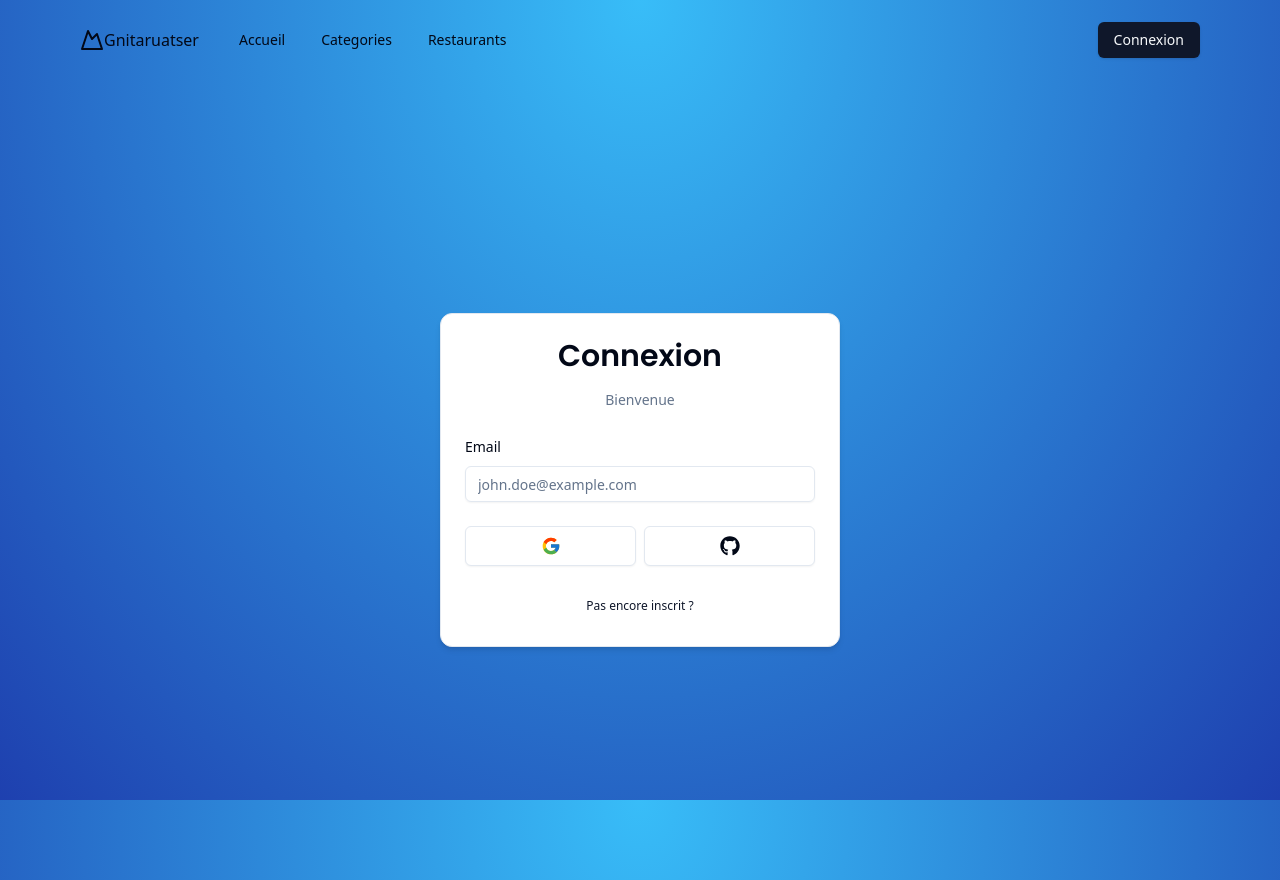
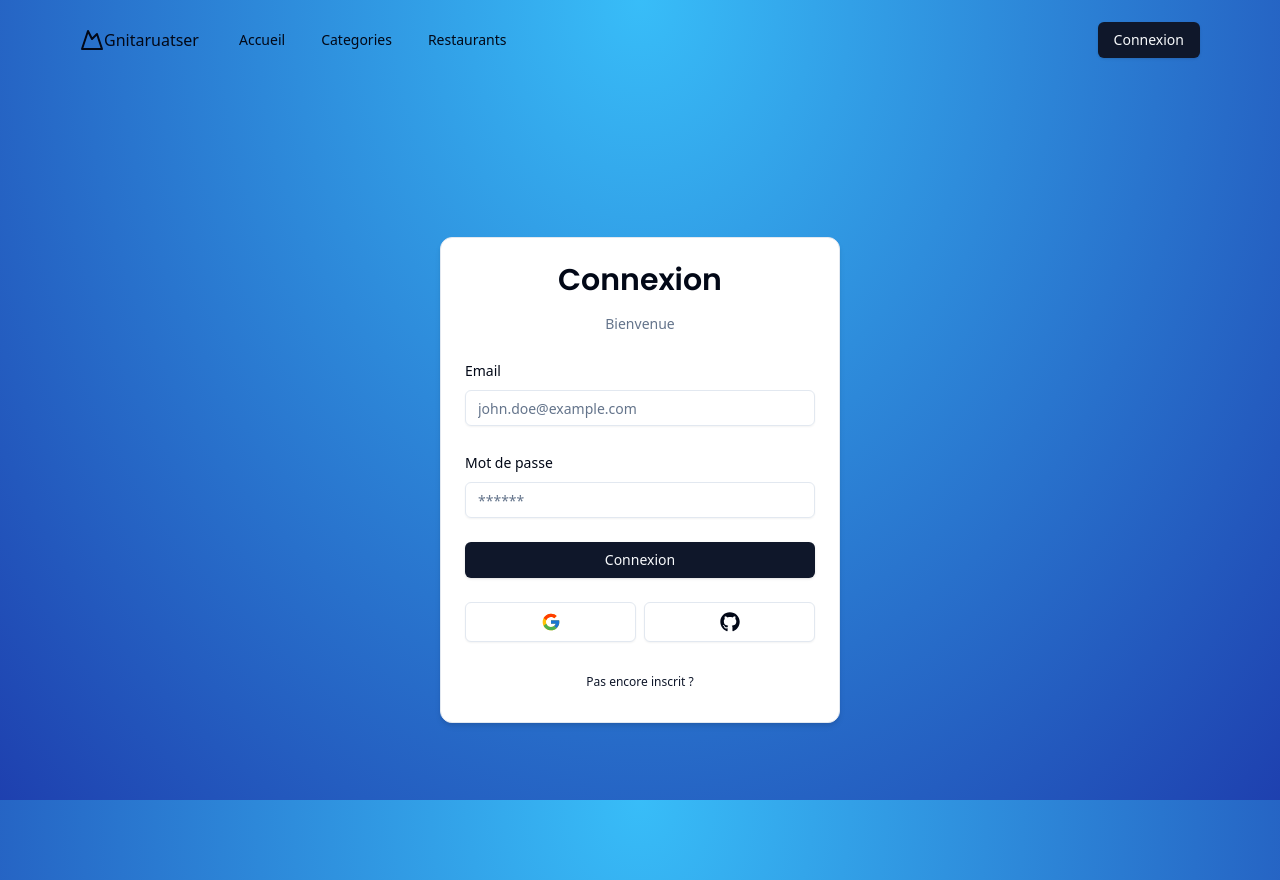
Before and after one commit to gregmaax/restaurating-react, a Next.js app: page /auth/login in a window 1280 px wide. Built offline with nearby package versions, Linux system fonts and the light colour scheme.

Commit message:
login form finished + server action

```diff
--- /dev/null
+++ b/src/actions/login.ts
@@ -0,0 +1,16 @@
+"use server";
+
+import { z } from "zod";
+import { LoginSchema } from "~/schemas";
+
+export const login = async (values: z.infer<typeof LoginSchema>) => {
+  const validatedFields = LoginSchema.safeParse(values);
+
+  if (!validatedFields) {
+    return { error: "Champs invalides !" };
+  }
+
+  return {
+    success: "Email envoyé",
+  };
+};
--- a/src/app/categories/page.tsx
+++ b/src/app/categories/page.tsx
@@ -1,5 +1,5 @@
-import CategoriesList from "~/components/categories-list";
-import { CreateCategoryDialog } from "~/components/create-category-dialog";
+import CategoriesList from "~/components/categories/categories-list";
+import { CreateCategoryDialog } from "~/components/categories/create-category-dialog";
 import { db } from "~/server/db";
 
 export const dynamic = "force-dynamic";
--- a/src/components/auth/login-form.tsx
+++ b/src/components/auth/login-form.tsx
@@ -11,10 +11,20 @@ import {
   FormField,
   FormItem,
   FormLabel,
+  FormMessage,
 } from "~/components/ui/form";
-import { Input } from "../ui/input";
+import { Input } from "~/components/ui/input";
+import { Button } from "~/components/ui/button";
+import FormError from "~/components/form-error";
+import FormSuccess from "~/components/form-success";
+import { login } from "~/actions/login";
+import { useState, useTransition } from "react";
 
 export default function LoginForm() {
+  const [isPending, startTransition] = useTransition();
+  const [error, setError] = useState<string | undefined>();
+  const [success, setSuccess] = useState<string | undefined>();
+
   const form = useForm<z.infer<typeof LoginSchema>>({
     resolver: zodResolver(LoginSchema),
     defaultValues: {
@@ -22,6 +32,18 @@ export default function LoginForm() {
       password: "",
     },
   });
+
+  function onSubmit(values: z.infer<typeof LoginSchema>) {
+    setError("");
+    setSuccess("");
+
+    startTransition(() => {
+      login(values).then((data) => {
+        setError(data.error);
+        setSuccess(data.success);
+      });
+    });
+  }
   return (
     <CardWrapper
       headerLabel="Bienvenue"
@@ -30,7 +52,7 @@ export default function LoginForm() {
       showSocial
     >
       <Form {...form}>
-        <form onSubmit={form.handleSubmit(() => {})} className="space-y-6">
+        <form onSubmit={form.handleSubmit(onSubmit)} className="space-y-6">
           <div className="space-x-4">
             <FormField
               control={form.control}
@@ -43,12 +65,39 @@ export default function LoginForm() {
                       {...field}
                       placeholder="john.doe@example.com"
                       type="email"
+                      disabled={isPending}
                     />
                   </FormControl>
+                  <FormMessage />
                 </FormItem>
               )}
             />
           </div>
+          <div>
+            <FormField
+              control={form.control}
+              name="password"
+              render={({ field }) => (
+                <FormItem>
+                  <FormLabel>Mot de passe</FormLabel>
+                  <FormControl>
+                    <Input
+                      {...field}
+                      placeholder="******"
+                      type="password"
+                      disabled={isPending}
+                    />
+                  </FormControl>
+                  <FormMessage />
+                </FormItem>
+              )}
+            />
+          </div>
+          <FormError message={error} />
+          <FormSuccess message={success} />
+          <Button className="w-full" type="submit" disabled={isPending}>
+            Connexion
+          </Button>
         </form>
       </Form>
     </CardWrapper>
--- a/src/components/categories-list.tsx
+++ b/src/components/categories/categories-list.tsx
@@ -1,5 +1,5 @@
 import { type Category } from "~/server/db/schema";
-import { Card, CardHeader, CardTitle, CardDescription } from "./ui/card";
+import { Card, CardHeader, CardTitle, CardDescription } from "../ui/card";
 import Link from "next/link";
 
 export default async function CategoriesList({
--- a/src/components/create-category-dialog.tsx
+++ b/src/components/categories/create-category-dialog.tsx
@@ -2,7 +2,7 @@
 
 import { useState } from "react";
 import CategoryForm from "./category-form";
-import { Button } from "./ui/button";
+import { Button } from "../ui/button";
 import {
   Dialog,
   DialogContent,
@@ -10,7 +10,7 @@ import {
   DialogHeader,
   DialogTitle,
   DialogTrigger,
-} from "./ui/dialog";
+} from "../ui/dialog";
 
 export function CreateCategoryDialog() {
   const [open, setOpen] = useState(false);
--- /dev/null
+++ b/src/components/form-error.tsx
@@ -0,0 +1,18 @@
+import { ExclamationTriangleIcon } from "@radix-ui/react-icons";
+
+interface FormErrorProps {
+  message?: string;
+}
+
+export default function FormError({ message }: FormErrorProps) {
+  if (!message) {
+    return;
+  }
+
+  return (
+    <div className="flex items-center gap-x-2 rounded-md bg-destructive/15 p-3 text-sm text-destructive">
+      <ExclamationTriangleIcon className="h-4 w-4" />
+      <p>{message}</p>
+    </div>
+  );
+}
--- /dev/null
+++ b/src/components/form-success.tsx
@@ -0,0 +1,18 @@
+import { CheckCircledIcon } from "@radix-ui/react-icons";
+
+interface FormSuccessProps {
+  message?: string;
+}
+
+export default function FormSuccess({ message }: FormSuccessProps) {
+  if (!message) {
+    return;
+  }
+
+  return (
+    <div className="flex items-center gap-x-2 rounded-md bg-emerald-500/15 p-3 text-sm text-emerald-500">
+      <CheckCircledIcon className="h-4 w-4" />
+      <p>{message}</p>
+    </div>
+  );
+}
--- a/src/schemas/index.ts
+++ b/src/schemas/index.ts
@@ -1,8 +1,8 @@
 import { z } from "zod";
 
 export const LoginSchema = z.object({
-  email: z.string().email(),
-  password: z.string(),
+  email: z.string().email({ message: "Entrez un email valide." }),
+  password: z.string().min(1, { message: "Un mot de passe est requis." }),
 });
 
 export const CategorySchema = z.object({
```
Also changed, not shown: src/components/categories/category-form.tsx (renamed from src/components/category-form.tsx, +4 -4 lines).
